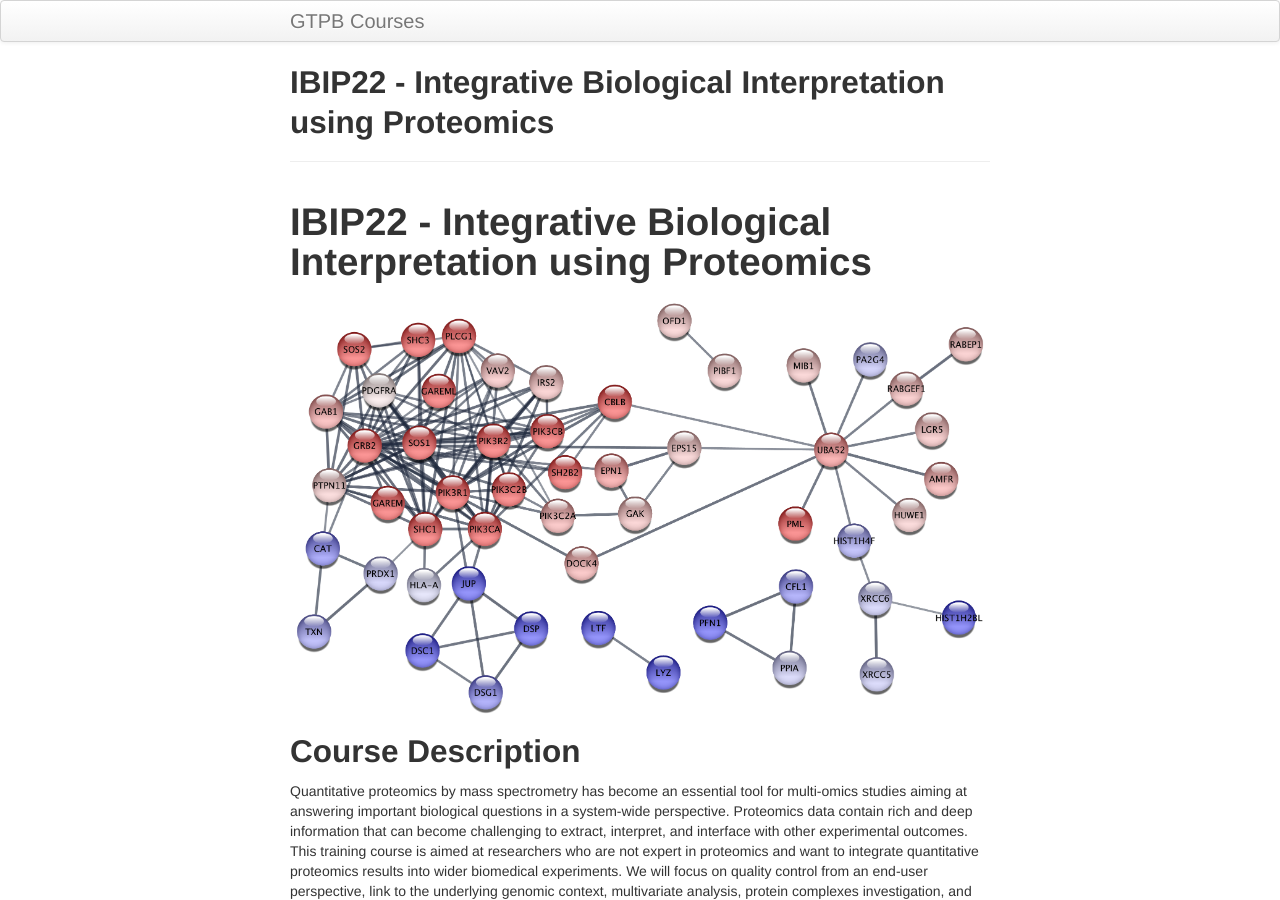
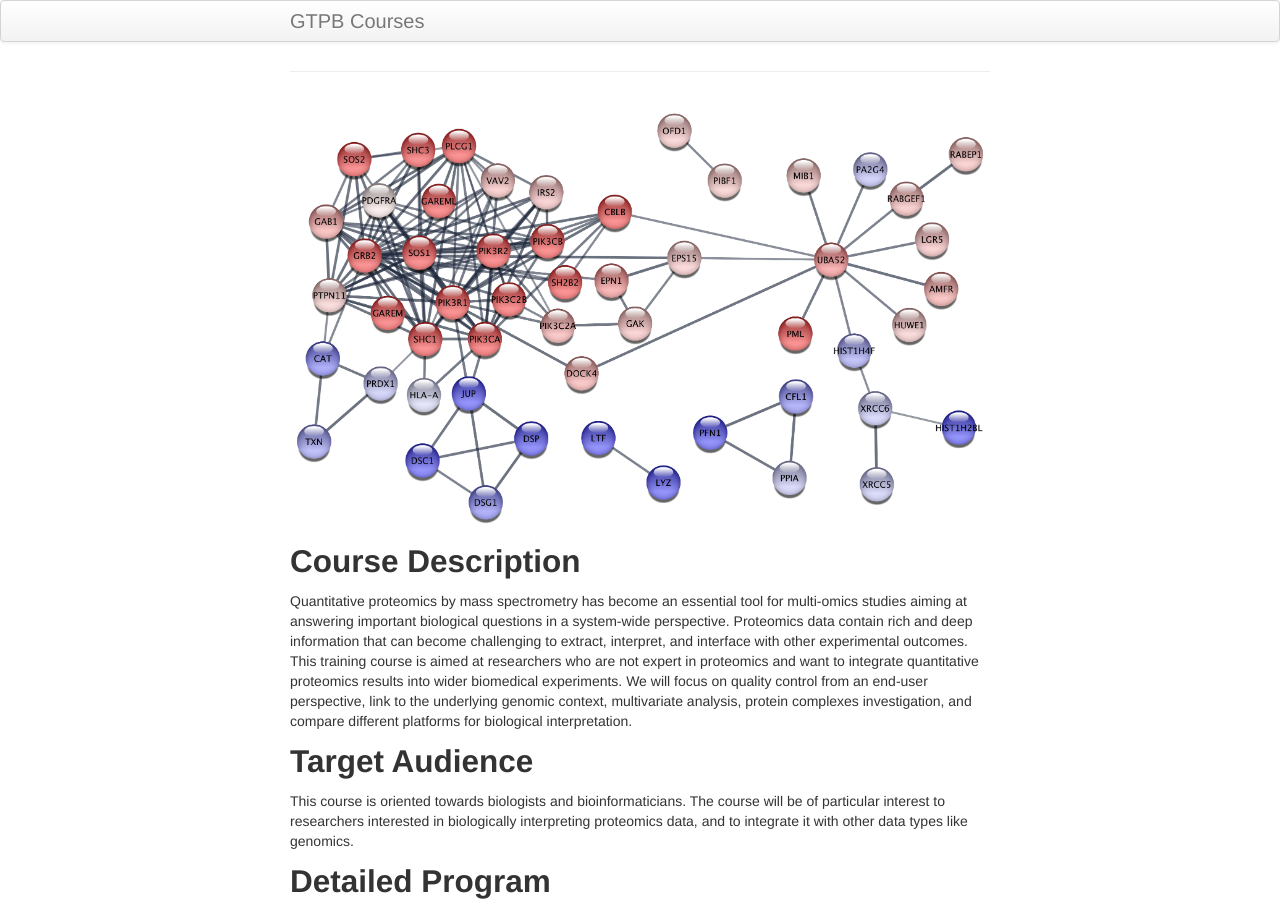
Before and after one commit to GTPB/IBIP22, a Jekyll site: the page built from index.md, in a window 1280 px wide and 900 px high. Built offline with Jekyll 4.4.1, drawn with Linux system fonts in a browser that asks for light colours; our own code applies the rules of GitHub Pages for plain Markdown files.

Commit message:
remove title duplicate

```diff
--- a/index.md
+++ b/index.md
@@ -42,8 +42,6 @@
   inLanguage: "en-us"
   url: "https://gtpb.github.io/Web_course_template/"
 ---
-
-# IBIP22 - Integrative Biological Interpretation using Proteomics
 
 
 ![CPANG22](/assets/IBIP22.png)
```
